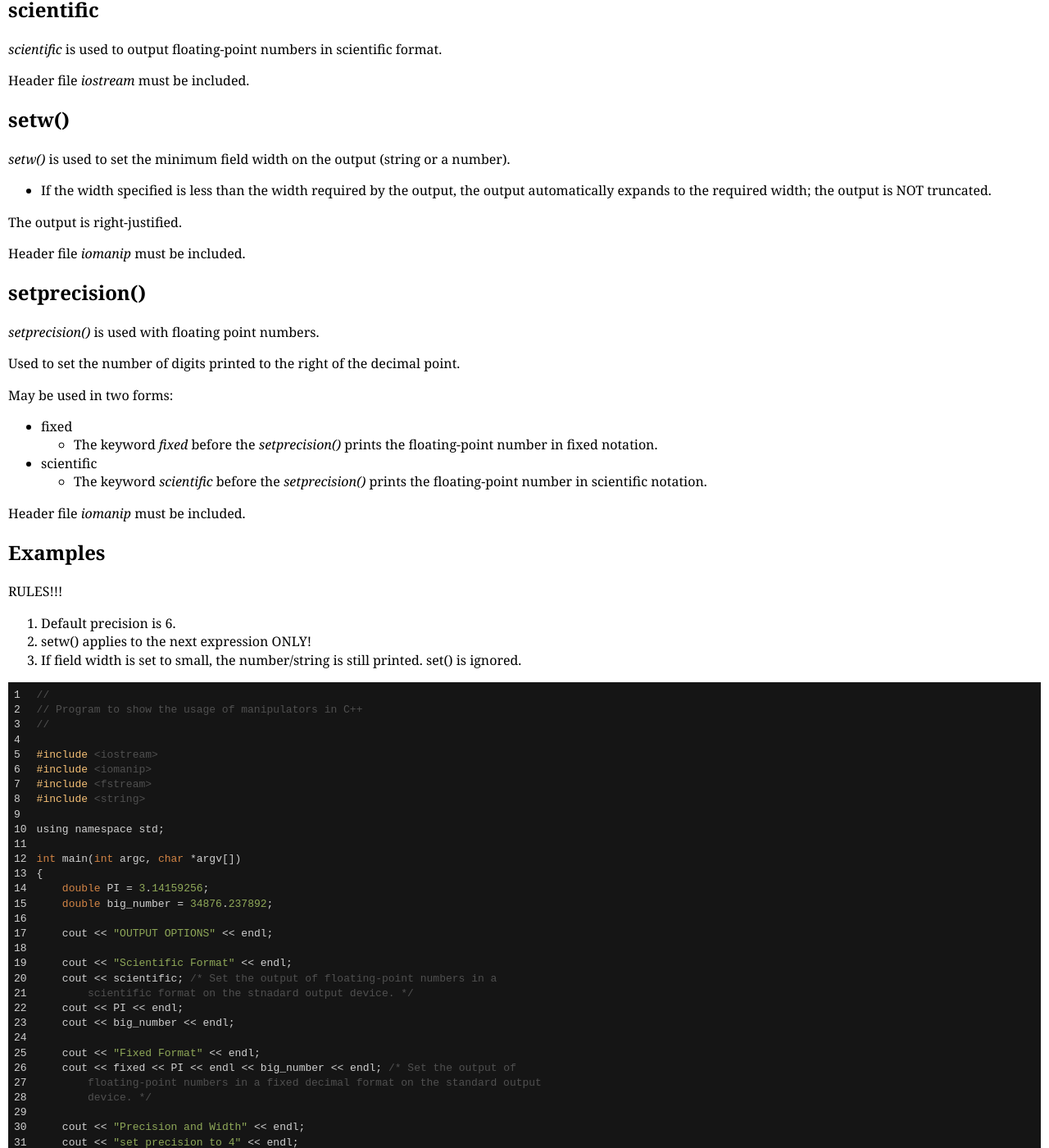
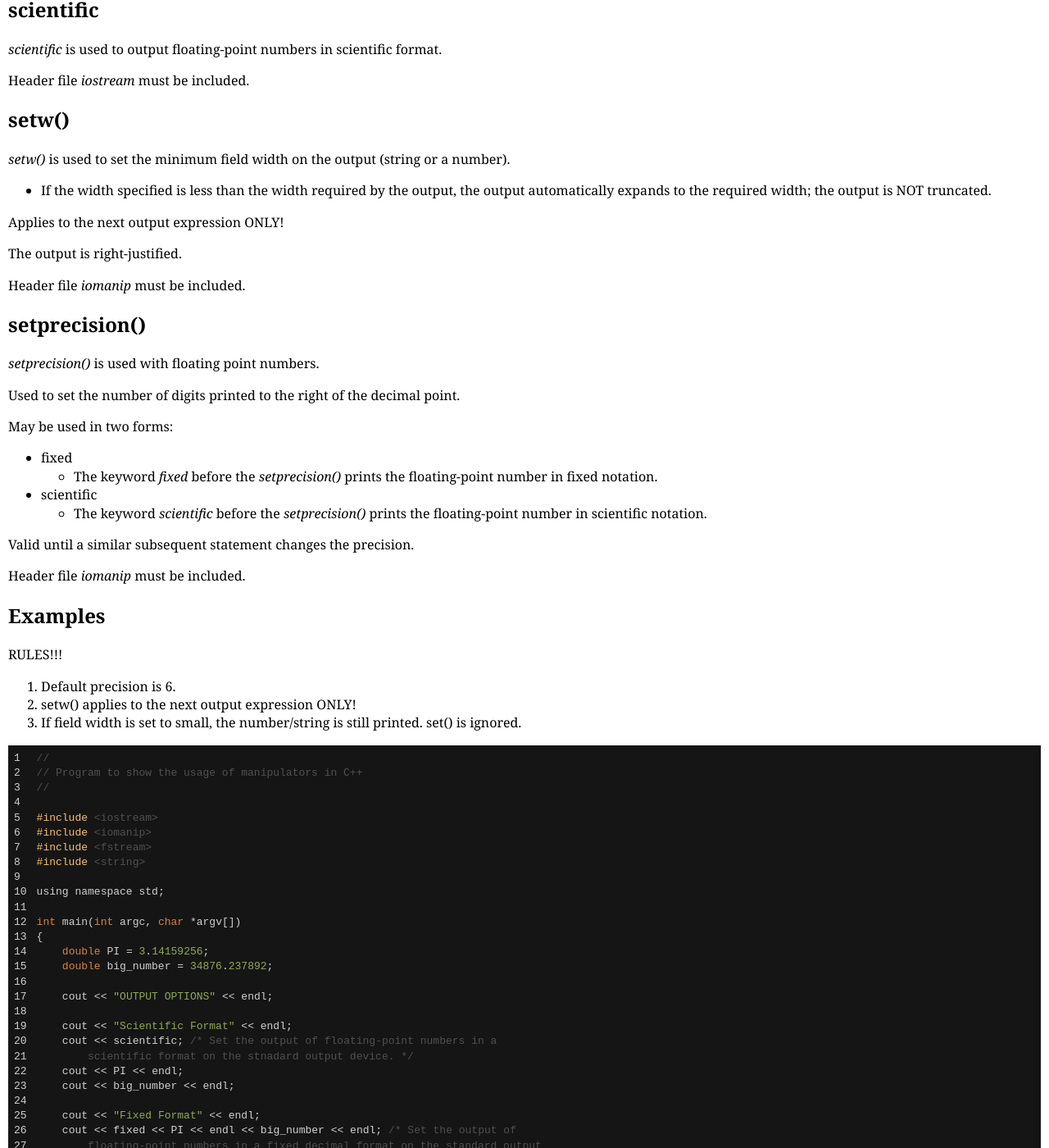
Before and after one commit to kyungjae-lee/kyungjae-lee.github.io, a Jekyll site: the page built from _posts/cpp-programming/2021-08-24-manipulators.md, in a window 1280 px wide and 1400 px high, scrolled down 1156 px. Shown: the whole window at 82% size. Built offline with Jekyll 4.4.1, drawn with Linux system fonts in a browser that asks for light colours.

Commit message:
Update 'manipulators' notes

```diff
--- a/_posts/cpp-programming/2021-08-24-manipulators.md
+++ b/_posts/cpp-programming/2021-08-24-manipulators.md
@@ -49,6 +49,8 @@ number).
   output automatically expands to the required width; the output is NOT
   truncated.
 
+Applies to the next output expression ONLY!
+
 The output is right-justified.
 
 Header file *iomanip* must be included.
@@ -68,13 +70,15 @@ May be used in two forms:
     - The keyword *scientific* before the *setprecision()* prints the
       floating-point number in scientific notation.
 
+Valid until a similar subsequent statement changes the precision.
+
 Header file *iomanip* must be included.
 
 ## Examples
 
 RULES!!!
 1. Default precision is 6.
-2. setw() applies to the next expression ONLY!
+2. setw() applies to the next output expression ONLY!
 3. If field width is set to small, the number/string is still printed. set() is
    ignored.
 
```
